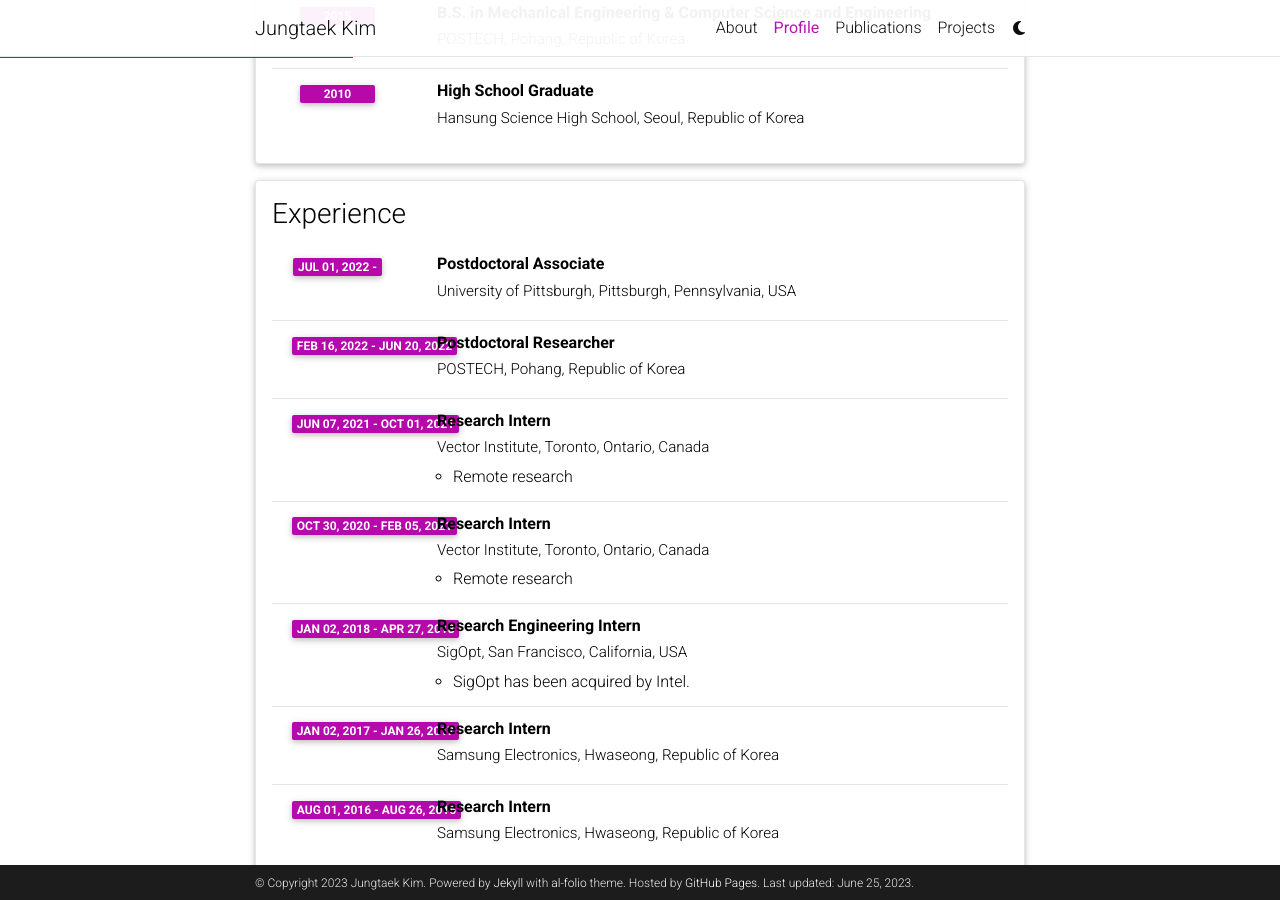
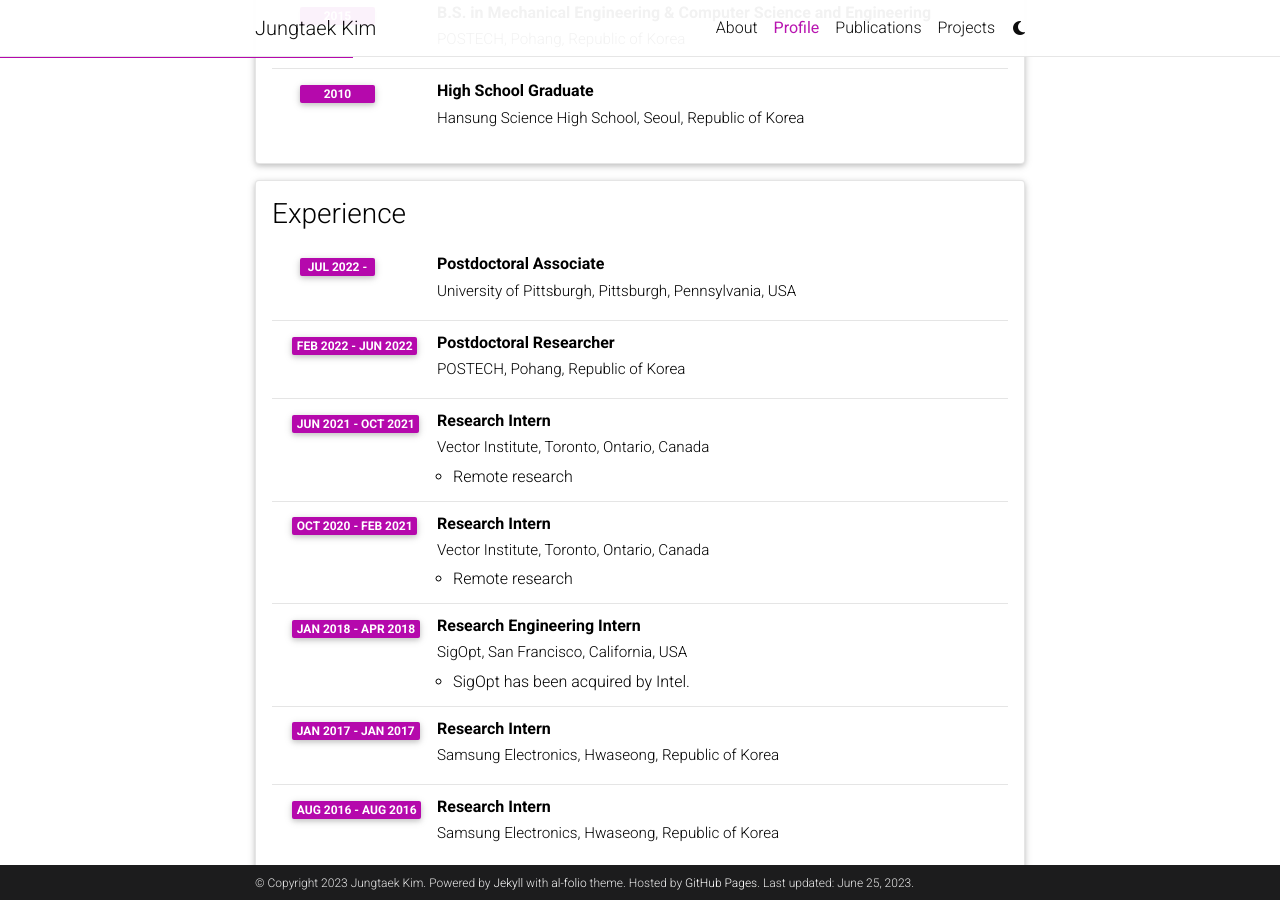
Before and after one commit to jungtaekkim/jungtaekkim.github.io, a Jekyll site: the page built from _pages/cv.md, in a window 1280 px wide and 900 px high, scrolled down 407 px. Built offline with Jekyll 4.4.1, drawn with Linux system fonts in a browser that asks for light colours; comment, search, counter and statistics services are not loaded; a style sheet for code colours, icons or effects is not loaded.

Commit message:
Update pages

```diff
--- a/_data/cv.yml
+++ b/_data/cv.yml
@@ -23,40 +23,40 @@
   contents:
     - title: Postdoctoral Associate
       institution: University of Pittsburgh, Pittsburgh, Pennsylvania, USA
-      year: Jul 01, 2022 -
+      year: Jul 2022 -
       description:
 
     - title: Postdoctoral Researcher
       institution: POSTECH, Pohang, Republic of Korea
-      year: Feb 16, 2022 - Jun 20, 2022
+      year: Feb 2022 - Jun 2022
       description:
 
     - title: Research Intern
       institution: Vector Institute, Toronto, Ontario, Canada
-      year: Jun 07, 2021 - Oct 01, 2021
+      year: Jun 2021 - Oct 2021
       description:
         - Remote research
 
     - title: Research Intern
       institution: Vector Institute, Toronto, Ontario, Canada
-      year: Oct 30, 2020 - Feb 05, 2021
+      year: Oct 2020 - Feb 2021
       description:
         - Remote research
 
     - title: Research Engineering Intern
       institution: SigOpt, San Francisco, California, USA
-      year: Jan 02, 2018 - Apr 27, 2018
+      year: Jan 2018 - Apr 2018
       description:
         - SigOpt has been acquired by Intel.
 
     - title: Research Intern
       institution: Samsung Electronics, Hwaseong, Republic of Korea
-      year: Jan 02, 2017 - Jan 26, 2017
+      year: Jan 2017 - Jan 2017
       description:
 
     - title: Research Intern
       institution: Samsung Electronics, Hwaseong, Republic of Korea
-      year: Aug 01, 2016 - Aug 26, 2016
+      year: Aug 2016 - Aug 2016
       description:
 
 - title: Honors and Awards
```
